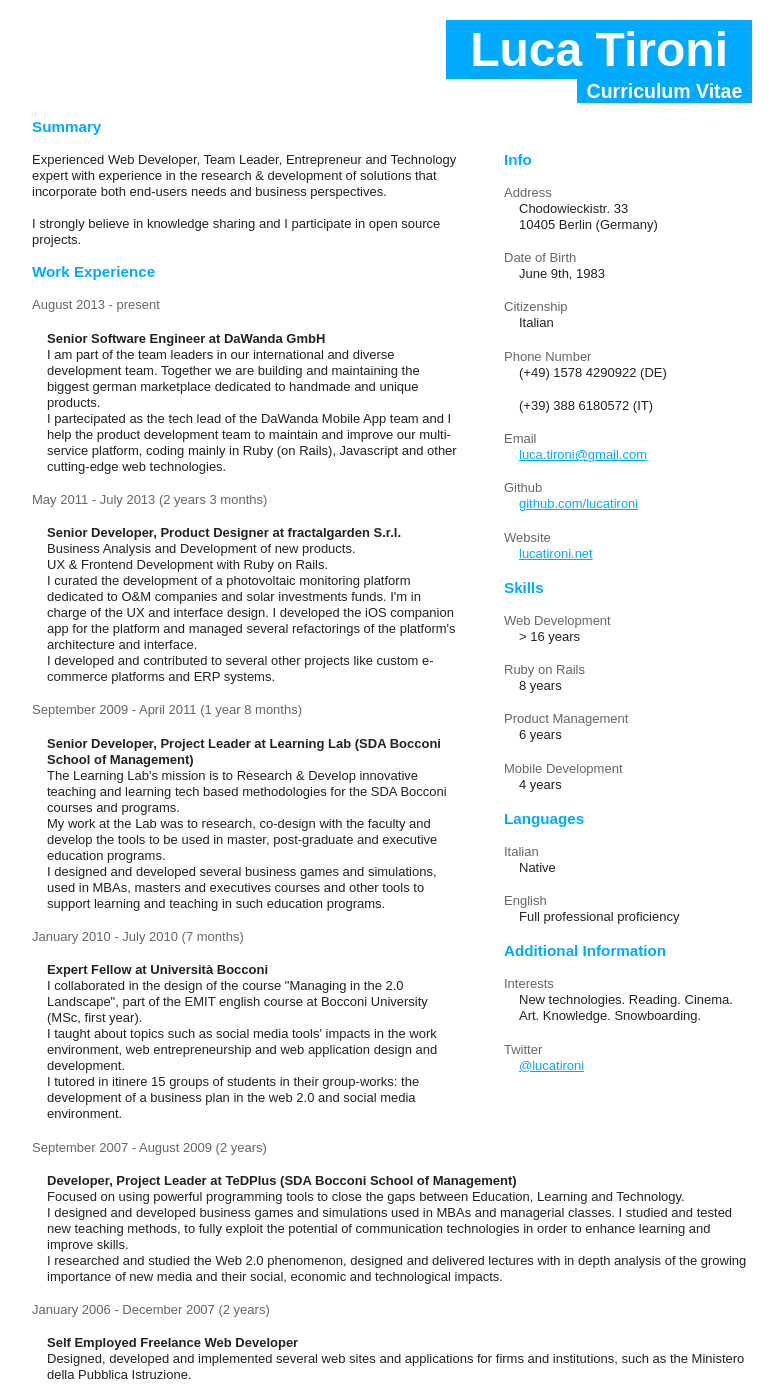
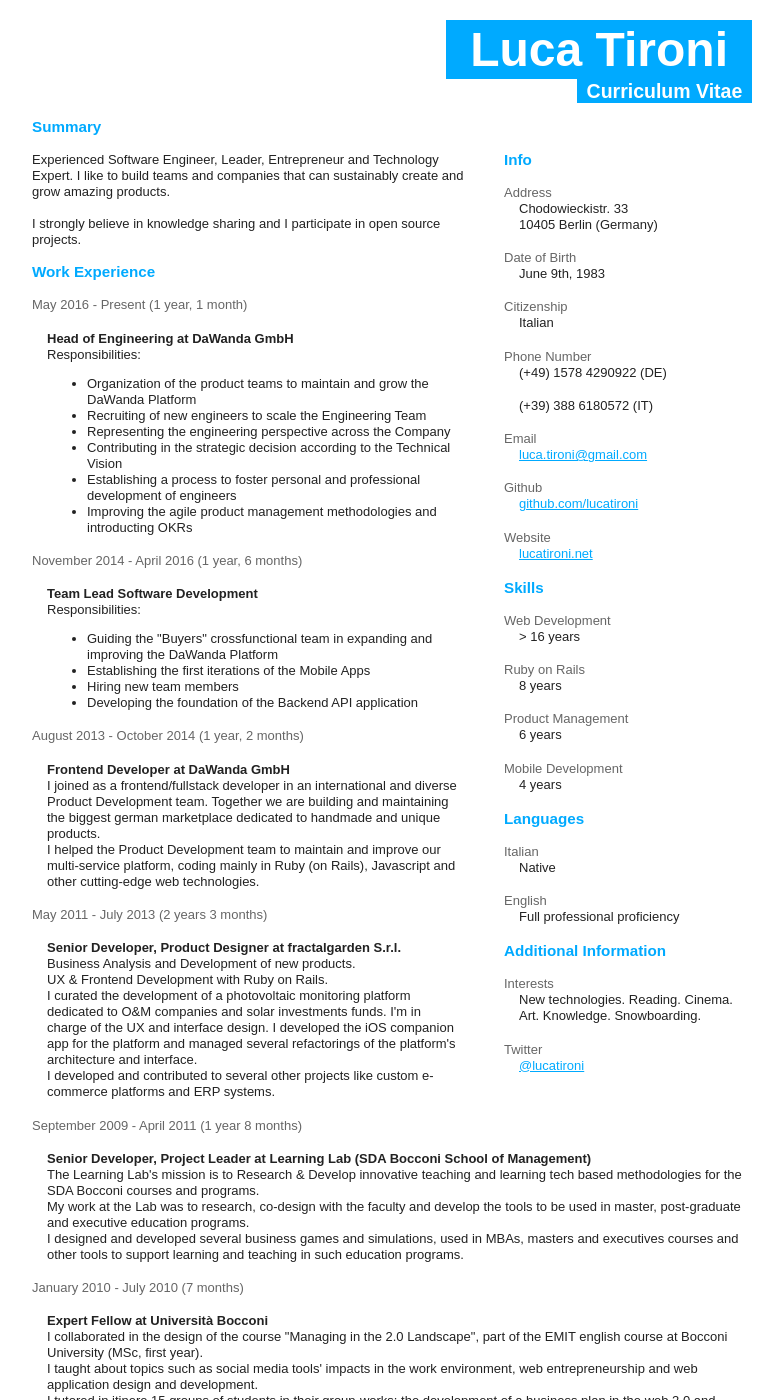
Before and after one commit to lucatironi/lucatironi.github.io, a Jekyll site: the page built from resume.html, in a window 1280 px wide and 1400 px high. Shown: the whole window, without its empty margins (248-1031 px from the left). Built offline with Jekyll 4.4.1, drawn with Linux system fonts in a browser that asks for light colours.

Commit message:
Updated resume

```diff
--- a/resume.html
+++ b/resume.html
@@ -129,7 +129,7 @@ layout: null
       <section id="summary">
         <h3>Summary</h3>
         <p>
-          Experienced Web Developer, Team Leader, Entrepreneur and Technology expert with experience in the research &amp; development of solutions that incorporate both end-users needs and business perspectives.<br>
+          Experienced Software Engineer, Leader, Entrepreneur and Technology Expert. I like to build teams and companies that can sustainably create and grow amazing products.<br>
           <br>
           I strongly believe in knowledge sharing and I participate in open source projects.
         </p>
@@ -137,11 +137,34 @@ layout: null
       <section id="employment">
         <h3>Work Experience</h3>
         <dl>
-          <dt>August 2013 - present</dt>
+          <dt>May 2016 - Present (1 year, 1 month)</dt>
             <dd>
-              <h4>Senior Software Engineer at DaWanda GmbH</h4>
-              I am part of the team leaders in our international and diverse development team. Together we are building and maintaining the biggest german marketplace dedicated to handmade and unique products.<br>
-              I partecipated as the tech lead of the DaWanda Mobile App team and I help the product development team to maintain and improve our multi-service platform, coding mainly in Ruby (on Rails), Javascript and other cutting-edge web technologies.
+              <h4>Head of Engineering at DaWanda GmbH</h4>
+              Responsibilities:<br>
+              <ul>
+                <li>Organization of the product teams to maintain and grow the DaWanda Platform</li>
+                <li>Recruiting of new engineers to scale the Engineering Team</li>
+                <li>Representing the engineering perspective across the Company</li>
+                <li>Contributing in the strategic decision according to the Technical Vision</li>
+                <li>Establishing a process to foster personal and professional development of engineers</li>
+                <li>Improving the agile product management methodologies and introducting OKRs</li>
+              </ul>
+          <dt>November 2014 - April 2016 (1 year, 6 months)</dt>
+            <dd>
+              <h4>Team Lead Software Development</h4>
+              Responsibilities:<br>
+              <ul>
+                <li>Guiding the "Buyers" crossfunctional team in expanding and improving the DaWanda Platform</li>
+                <li>Establishing the first iterations of the Mobile Apps</li>
+                <li>Hiring new team members</li>
+                <li>Developing the foundation of the Backend API application</li>
+              </ul>
+            </dd>
+          <dt>August 2013 - October 2014 (1 year, 2 months)</dt>
+            <dd>
+              <h4>Frontend Developer at DaWanda GmbH</h4>
+              I joined as a frontend/fullstack developer in an international and diverse Product Development team. Together we are building and maintaining the biggest german marketplace dedicated to handmade and unique products.<br>
+              I helped the Product Development team to maintain and improve our multi-service platform, coding mainly in Ruby (on Rails), Javascript and other cutting-edge web technologies.
             </dd>
           <dt>May 2011 - July 2013 (2 years 3 months)</dt>
             <dd>
```
